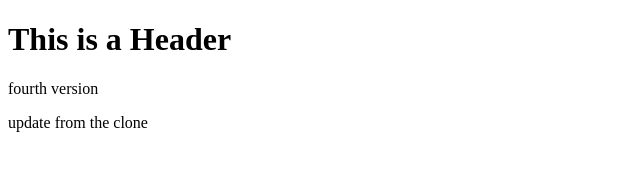
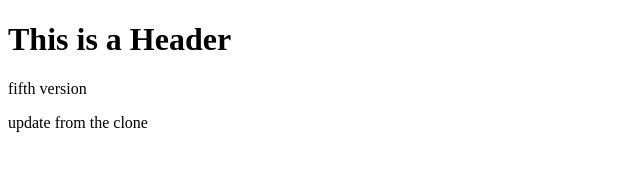
Before and after one commit to DrPepper17/git-test, a plain HTML site: page index.html in a window 1280 px wide. Shown: the full height of the page, 0-640 px from the left. Drawn offline with Linux system fonts and the light colour scheme.

Commit message:
Fifth version, online update test

```diff
--- a/index.html
+++ b/index.html
@@ -2,7 +2,7 @@
 <html>
    <body>
       <h1>This is a Header</h1>
-      fourth version
+      fifth version
       <p>update from the clone</p>
 
    </body>
```
